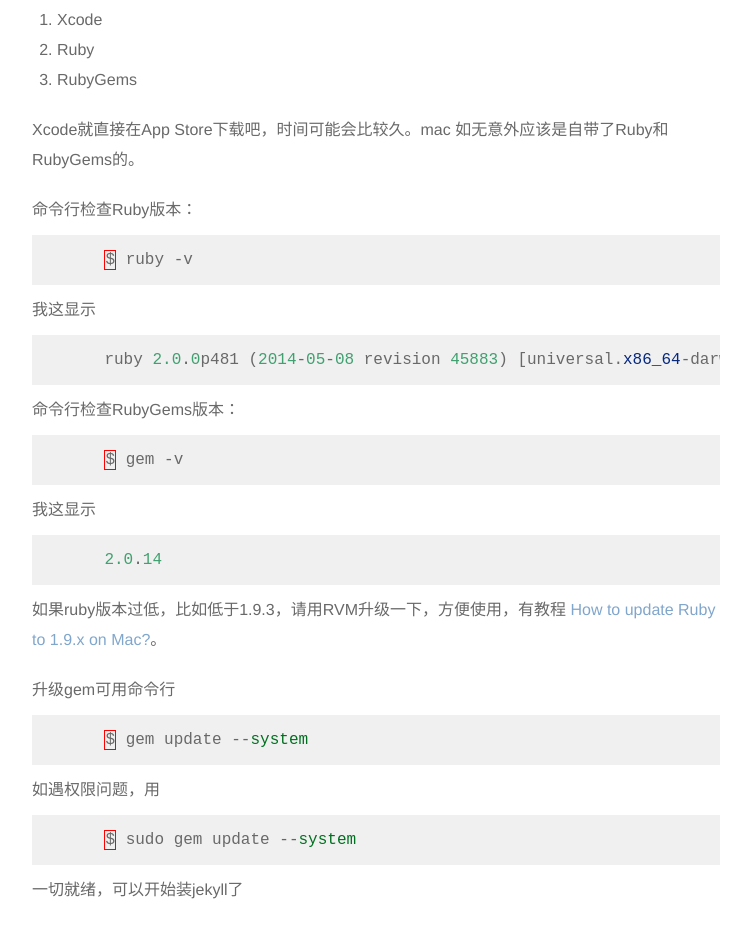
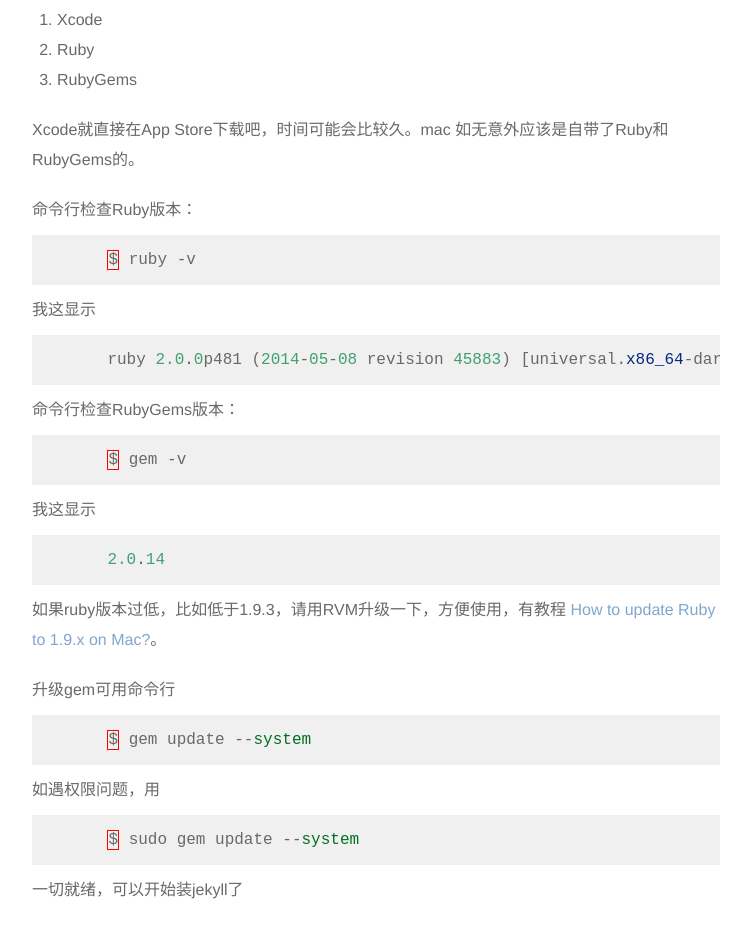
Before and after one commit to xiangxiyun/xiangxiyun.github.io, a Jekyll site: the page built from _posts/2015-11-13-mac下jekyll的安装与简单使用.md, in a window 1280 px wide. Shown: the part 666-1605 px from the top of the page, without its empty margins (72-823 px from the left). Built offline with Jekyll 4.4.1, drawn with Linux system fonts in a browser that asks for light colours.

Commit message:
Update article.css

```diff
--- a/stylesheets/article.css
+++ b/stylesheets/article.css
@@ -115,7 +115,7 @@
         padding-bottom: 10px;
         font-size: 16px;
         text-align:left;
-        text-indent: 34px;
+        text-indent: 37px;
         line-height: 30px;
     }
 
```
